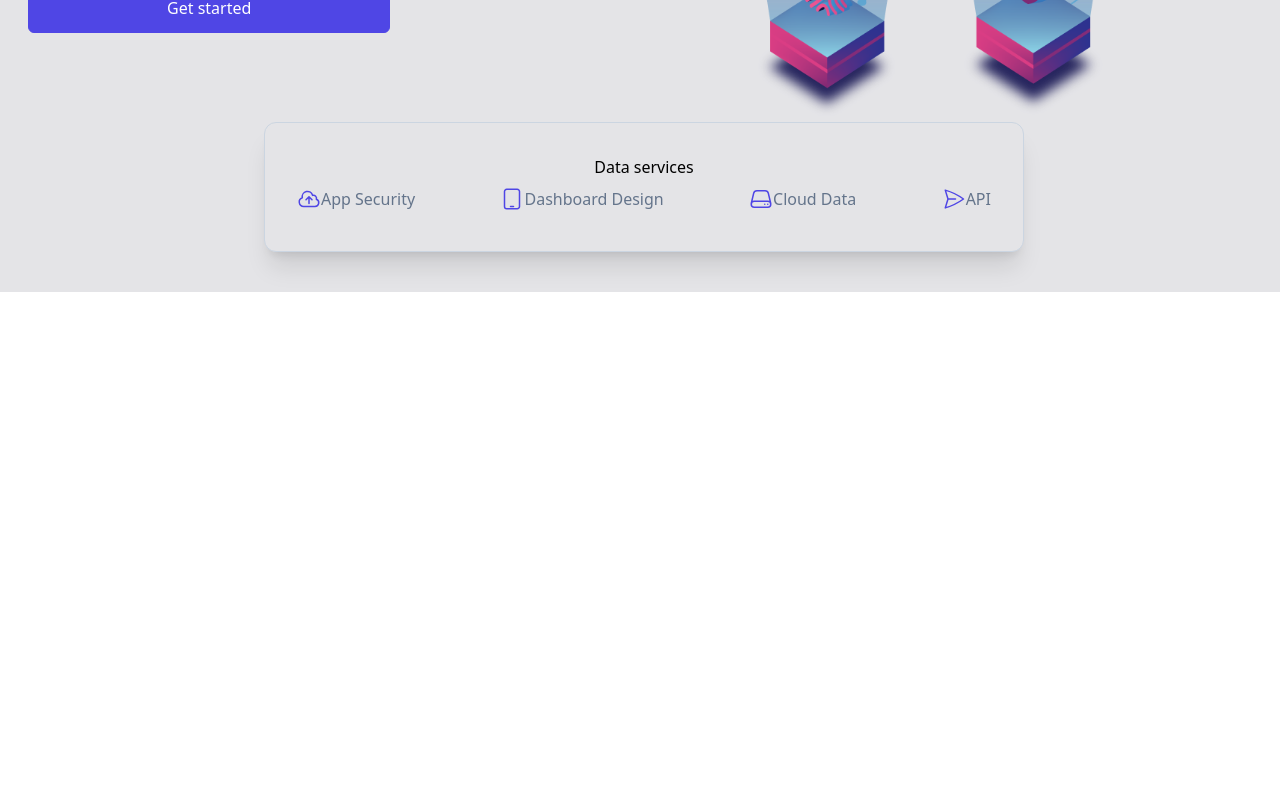
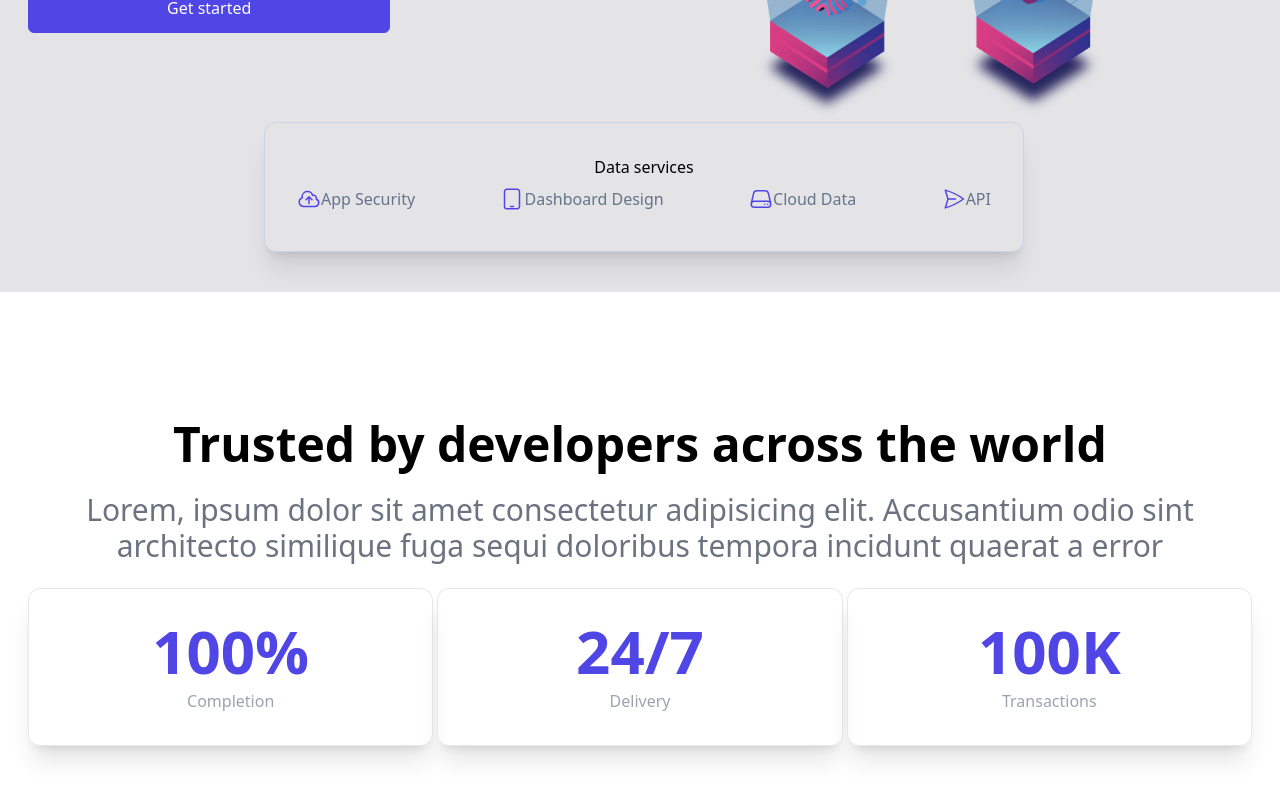
Before and after one commit to bihanviranga/tailwinds-business-site, a React (Create React App) app: page / in a window 1280 px wide. Shown: the part 508-1308 px from the top of the page. Before the commit the page ends 800 px from the top, so only its background shows below. Built offline with nearby package versions, Linux system fonts and the light colour scheme.

Commit message:
Implement about section

```diff
--- a/src/App.js
+++ b/src/App.js
@@ -1,11 +1,13 @@
 import Navbar from './components/Navbar';
 import Hero from './components/Hero';
+import About from './components/About';
 
 function App() {
   return (
     <>
       <Navbar />
       <Hero />
+      <About />
     </>
   );
 }
--- /dev/null
+++ b/src/components/About.jsx
@@ -0,0 +1,35 @@
+function About() {
+  return (
+    <div className="w-full my-32">
+      <div className="max-w-[1240px] mx-auto">
+        <div className="text-center">
+          <h2 className="text-5xl font-bold">
+            Trusted by developers across the world
+          </h2>
+          <p className="text-3xl py-6 text-gray-500">
+            Lorem, ipsum dolor sit amet consectetur adipisicing elit.
+            Accusantium odio sint architecto similique fuga sequi doloribus
+            tempora incidunt quaerat a error
+          </p>
+        </div>
+
+        <div className="grid md:grid-cols-3 gap-1 px-2 text-center">
+          <div className="border py-8 rounded-xl shadow-xl">
+            <p className="text-6xl font-bold text-indigo-600">100%</p>
+            <p className="text-gray-400 mt-2">Completion</p>
+          </div>
+          <div className="border py-8 rounded-xl shadow-xl">
+            <p className="text-6xl font-bold text-indigo-600">24/7</p>
+            <p className="text-gray-400 mt-2">Delivery</p>
+          </div>
+          <div className="border py-8 rounded-xl shadow-xl">
+            <p className="text-6xl font-bold text-indigo-600">100K</p>
+            <p className="text-gray-400 mt-2">Transactions</p>
+          </div>
+        </div>
+      </div>
+    </div>
+  )
+}
+
+export default About
```
